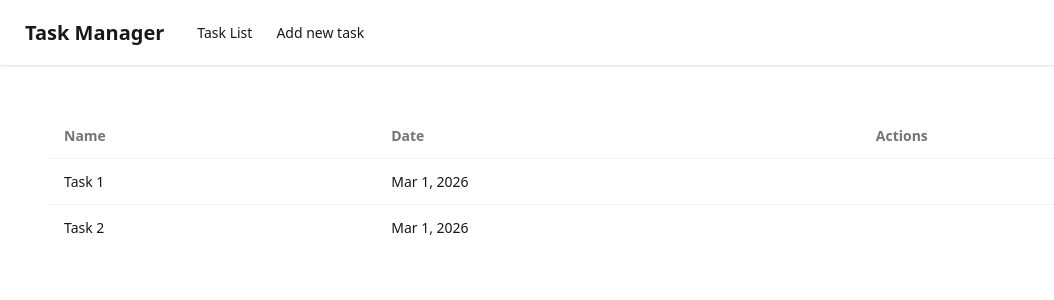
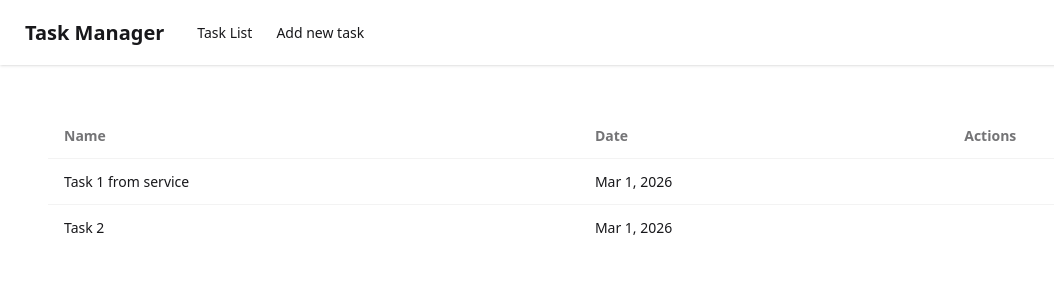
Before and after one commit to ngDevsAndFriends/aaa-angular-demo, an Angular app: page / in a window 1280 px wide. Shown: the top 300 px of the page, without its empty margins (0-1054 px from the left). Built offline with nearby package versions, Linux system fonts and the light colour scheme.

Commit message:
use the tasks signal from the new service in task-list.ts

```diff
--- a/src/app/task-list/task-list.ts
+++ b/src/app/task-list/task-list.ts
@@ -1,7 +1,6 @@
-import { Component, signal, WritableSignal } from '@angular/core';
-import {Task} from '../models/task.model';
-import {v4 as uuid} from 'uuid';
+import {Component, inject} from '@angular/core';
 import {DatePipe} from '@angular/common';
+import {TaskService} from '../task-service';
 
 @Component({
   selector: 'app-task-list',
@@ -10,18 +9,7 @@ import {DatePipe} from '@angular/common';
   styleUrl: './task-list.css',
 })
 export class TaskList {
-  tasks: WritableSignal<Task[]> = signal([
-    {
-      id: uuid(),
-      title: "Task 1",
-      description: "Description of task 1",
-      createdAt: new Date()
-    },
-    {
-      id: uuid(),
-      title: "Task 2",
-      description: "Description of task 2",
-      createdAt: new Date()
-    },
-  ])
+  private taskService = inject(TaskService);
+
+  tasks = this.taskService.tasks;
 }
--- a/src/app/task-service.ts
+++ b/src/app/task-service.ts
@@ -9,8 +9,8 @@ export class TaskService {
   tasks: WritableSignal<Task[]> = signal([
     {
       id: uuid(),
-      title: "Task 1",
-      description: "Description of task 1",
+      title: "Task 1 from service",
+      description: "Description of task 1 coming from new task service",
       createdAt: new Date()
     },
     {
```
